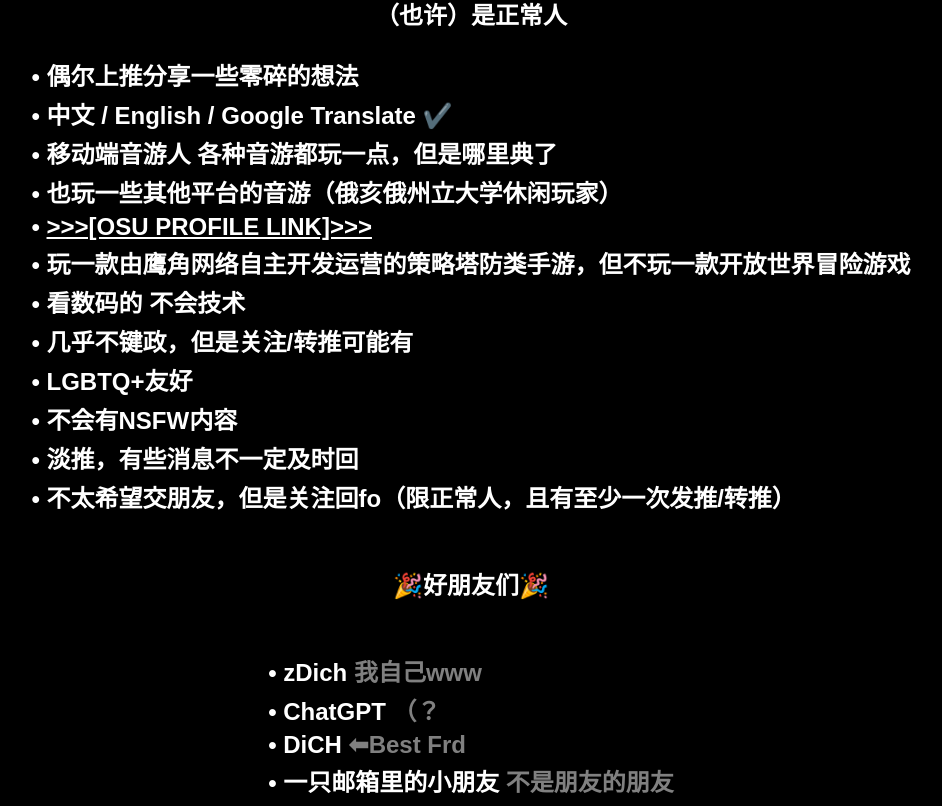
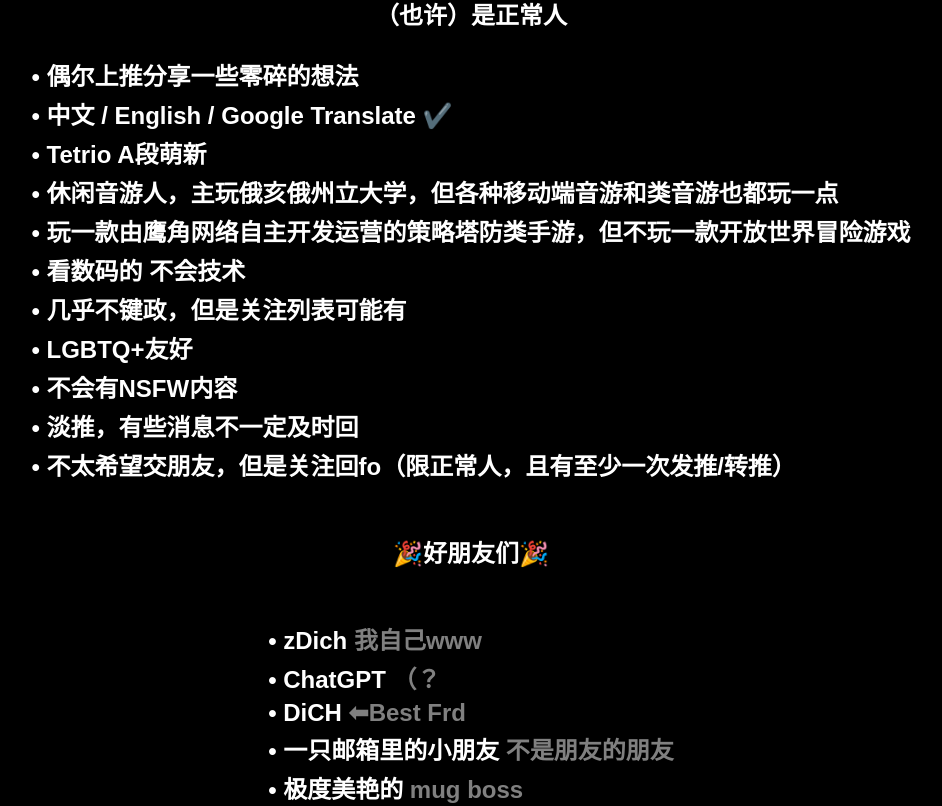
Before and after one commit to zDichX/zdichx.github.io, a Vue app: page / in a window 1280 px wide. Shown: the part 2006-2812 px from the top of the page, without its empty margins (169-1111 px from the left). Built offline with nearby package versions, Linux system fonts and the light colour scheme.

Commit message:
更新名单

```diff
--- a/src/components/Introduction.vue
+++ b/src/components/Introduction.vue
@@ -22,16 +22,15 @@
     <div class="textCtn flex">
       <div class="text1" data-text="经常出现逆天言论（">偶尔上推分享一些零碎的想法</div>
       <div class="text1" data-text="在中中国人">中文 / English / Google Translate ✔️</div>
-      <div class="text1" data-text="买不起板子和曲包">移动端音游人 各种音游都玩一点，但是哪里典了</div>
-      <div class="text1" data-text="但不是乌蒙吃！！！">也玩一些其他平台的音游（俄亥俄州立大学休闲玩家）</div>
-      <div class="text1"><a href="https://osu.ppy.sh/users/16943258">>>>[OSU PROFILE LINK]>>></a></div>
+      <div class="text1" data-text="有人40L没进1min就打Tetra League我不说是谁">Tetrio A段萌新</div>
+      <div class="text1" data-text="但是哪里典了">休闲音游人，主玩俄亥俄州立大学，但各种移动端音游和类音游也都玩一点</div>
       <div class="text1" data-text="官zDich#5421，欢迎互7（">玩一款由鹰角网络自主开发运营的策略塔防类手游，但不玩一款开放世界冒险游戏</div>
       <div class="text1" data-text="遥遥领先">看数码的 不会技术</div>
-      <div class="text1" data-text="骂谁罕见">几乎不键政，但是关注/转推可能有</div>
+      <div class="text1" data-text="骂谁罕见">几乎不键政，但是关注列表可能有</div>
       <div class="text1" data-text="你们南通不要太荒谬">LGBTQ+友好</div>
       <div class="text1" data-text="自己去pixiv.net解决">不会有NSFW内容</div>
       <div class="text1" data-text="还好根本没人理我😎👌">淡推，有些消息不一定及时回</div>
-      <div class="text1" data-text="注意：缺乏表达能力">不太希望交朋友，但是关注回fo（限正常人，且有至少一次发推/转推）</div>
+      <div class="text1" data-text="年度涨fo高达-2人">不太希望交朋友，但是关注回fo（限正常人，且有至少一次发推/转推）</div>
     </div>
 
     <div class="frienzTitle">🎉好朋友们🎉</div>
@@ -47,7 +46,7 @@
       <div class="text2" data-text=" 高质量人类">Little Frost</div>
       <div class="text2" data-text=" 热情且非常可爱!">洸縁さんです</div>
       <div class="text2" data-text=" 古典二次元（">予米子</div>
-
+      <div class="text2" data-text=" 也许是新朋友？">飙车酱的好朋友</div>
 
       <div class="text2" data-text="...">UPDATING</div>
     </div>
```
